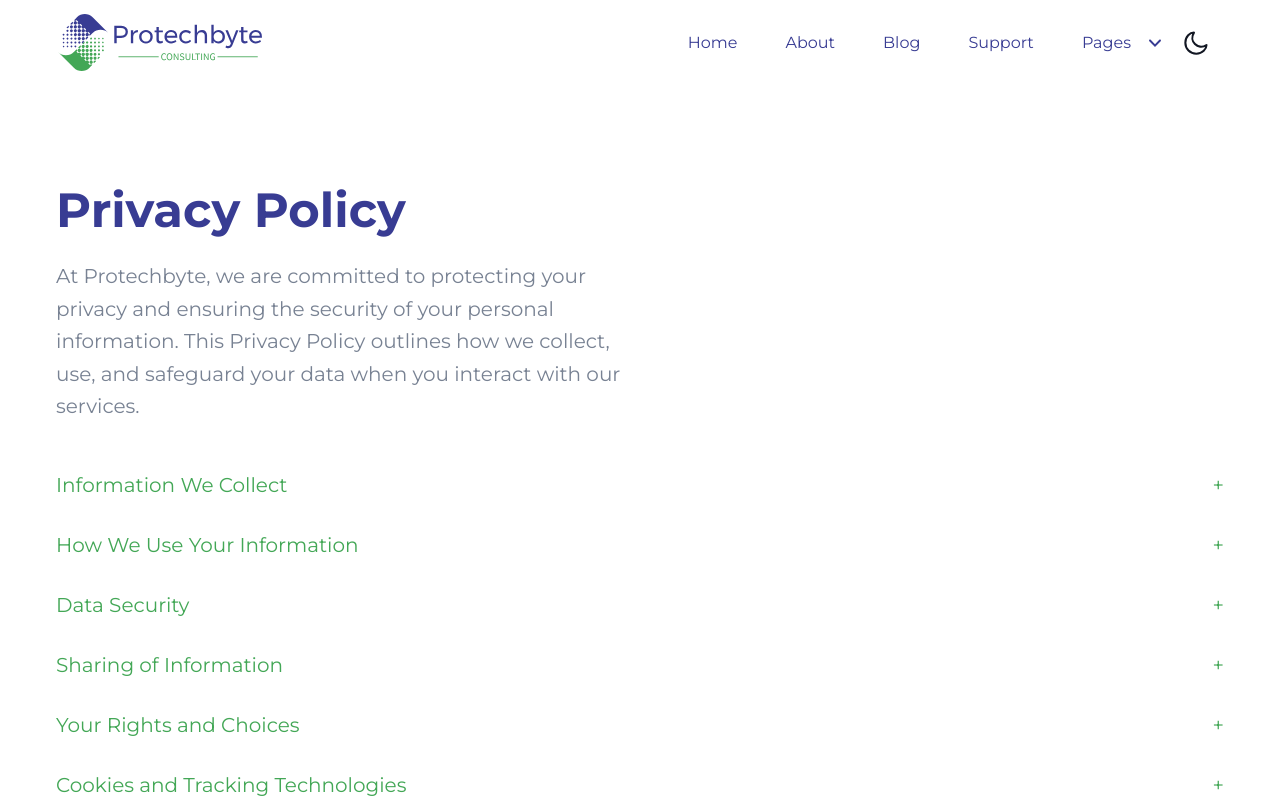
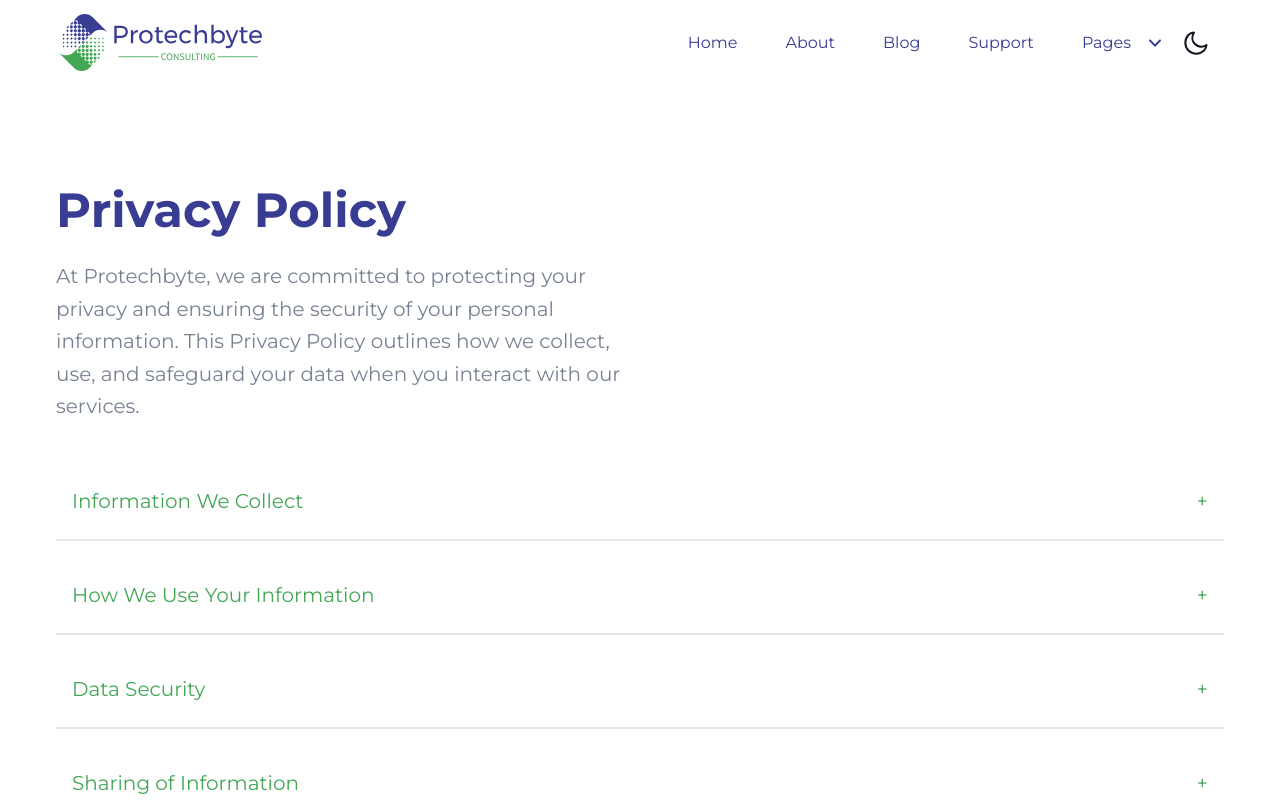
Before and after one commit to gitbitpy/Protechbyte-web, a Next.js app: page /privacy-policy in a window 1280 px wide. Shown: the top 800 px of the page. Built offline with nearby package versions, Linux system fonts and the light colour scheme.

Commit message:
making contact-us page

```diff
--- a/src/app/privacy-policy/page.tsx
+++ b/src/app/privacy-policy/page.tsx
@@ -36,21 +36,8 @@ const PrivacyPolicy = () => {
 
           <div className="w-full px-4">
             {privacyPolicyData.map((section, index) => (
-              <div key={index} className="mb-6">
-                {/* <h2 className="text-2xl font-semibold text-secondary mb-2">
-                  {section.title}
-                </h2>
-                <div className="text-lg text-gray-700">
-                  {section.content.map((item, idx) => (
-                    <p key={idx} className="flex items-start mb-4">
-                      <span className="mr-3 text-secondary rounded-full">
-                        &#10003;
-                      </span>
-                      <span className="text-text-color">{item}</span>
-                    </p>
-                  ))}
-                </div> */}
-
+              <div key={index} className="mb-6 flex justify-center">
+                <div className="w-full border-b-2 border-gray-200 p-4">
                   {/* Accordion Header */}
                   <div
                     className="cursor-pointer text-xl text-secondary mb-2 flex items-center justify-between"
@@ -87,6 +74,7 @@ const PrivacyPolicy = () => {
                     ))}
                   </div>
                 </div>
+              </div>
             ))}
           </div>
         </div>
@@ -97,23 +85,18 @@ const PrivacyPolicy = () => {
 
 export default PrivacyPolicy;
 
-/* <div className="w-full px-4">
-            {privacyPolicyData.map((section, index) => (
-              <div key={index} className="mb-6">
-                <h2 className="text-2xl font-semibold text-gray-800 mb-2">
+{
+  /* <h2 className="text-2xl font-semibold text-secondary mb-2">
                   {section.title}
                 </h2>
                 <div className="text-lg text-gray-700">
-                  {section.content.length > 1 ? (
-                    <ul className="list-inside list-disc pl-4">
                   {section.content.map((item, idx) => (
-                        <li key={idx}>{item}</li>
-                      ))}
-                    </ul>
-                  ) : (
-                    <p>{section.content[0]}</p>
-                  )}
-                </div>
-              </div>
+                    <p key={idx} className="flex items-start mb-4">
+                      <span className="mr-3 text-secondary rounded-full">
+                        &#10003;
+                      </span>
+                      <span className="text-text-color">{item}</span>
+                    </p>
                   ))}
                 </div> */
+}
```
Lines whose indentation alone changed are shown as unchanged.
